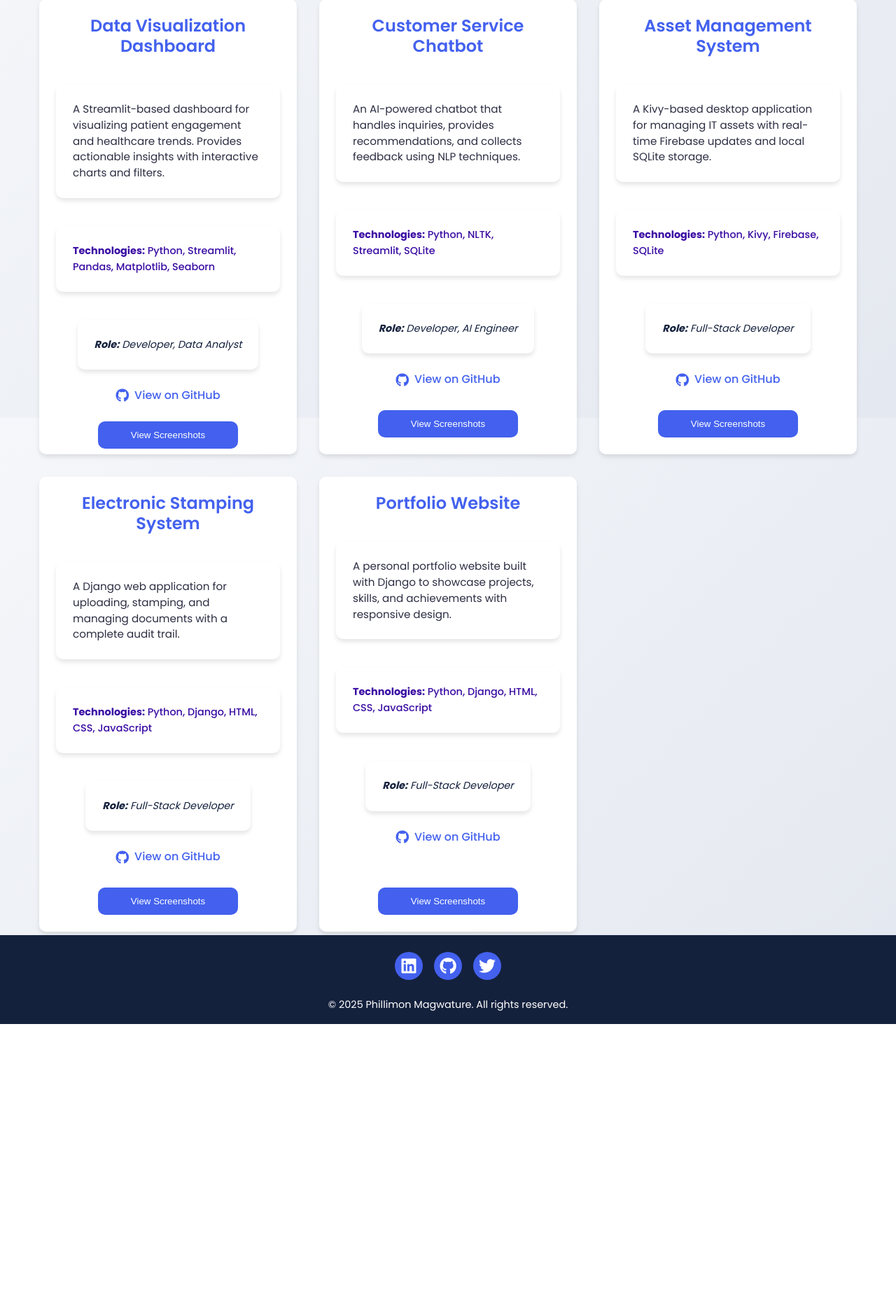
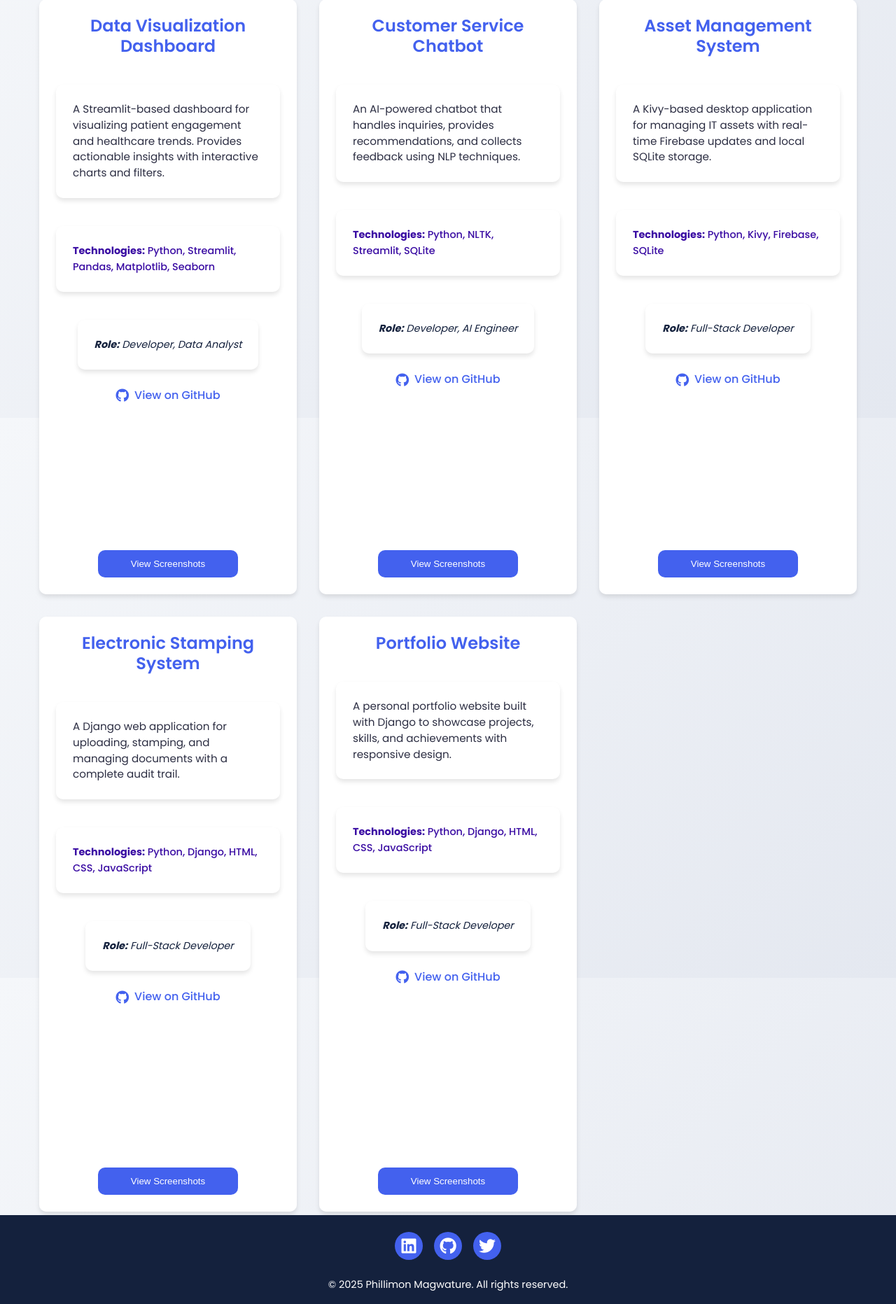
Before and after one commit to Phillimon-Magwature-DS/Phillimon-Magwature-Portfolio, a Django app: page /projects/ in a window 1280 px wide. Shown: the part 203-2066 px from the top of the page at 70% size. Before the commit the page ends 1666 px from the top, so only its background shows below. Run offline with Django 5.2, Linux system fonts and the light colour scheme; grey boxes are pictures that could not be loaded.

Commit message:
Update styles.css

```diff
--- a/main/static/css/styles.css
+++ b/main/static/css/styles.css
@@ -365,7 +365,7 @@ main p {
 .project-card {
     background-color: transparent;
     perspective: 1000px;
-    height: 650px;
+    height: 850px;
 }
 
 .project-card-inner {
```
